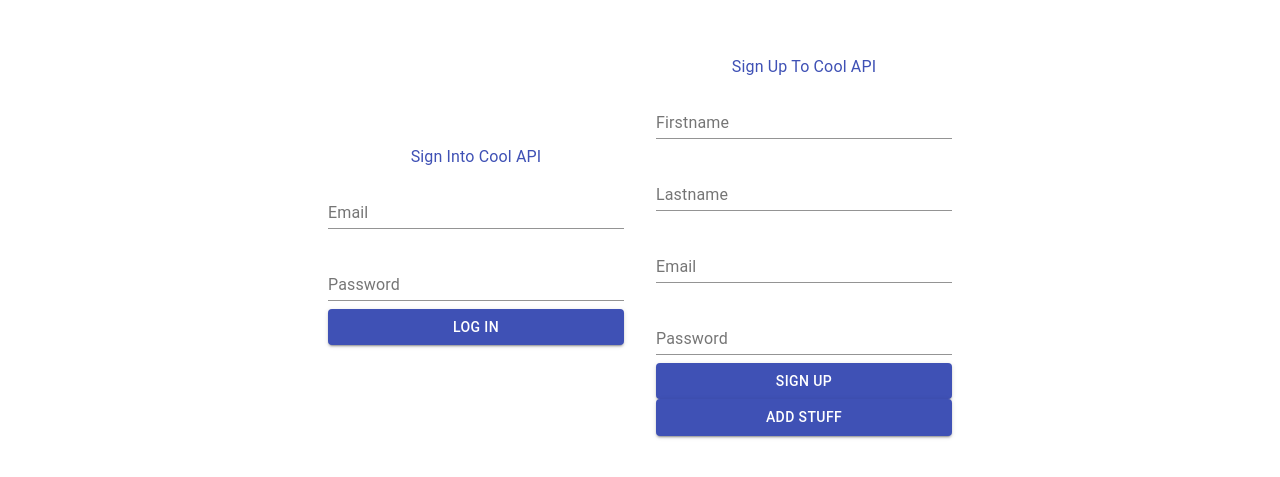
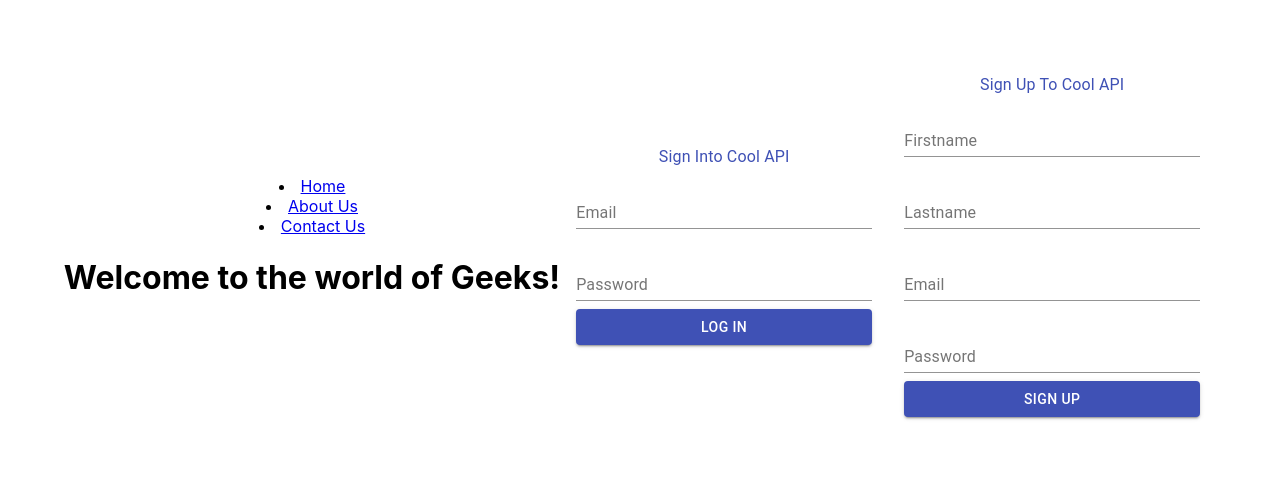
Before and after one commit to MattRank93/Umos_React, a React (Create React App) app: page / in a window 1280 px wide. Shown: the part 137-614 px from the top of the page. Built offline with nearby package versions, Linux system fonts and the light colour scheme.

Commit message:
small changes

```diff
--- a/package.json
+++ b/package.json
@@ -9,12 +9,11 @@
     "@testing-library/react": "^9.5.0",
     "@testing-library/user-event": "^7.2.1",
     "axios": "^0.20.0",
-    "firebase": "^7.23.0",
     "react": "^16.13.1",
     "react-dom": "^16.13.1",
     "react-router": "^5.2.0",
     "react-router-dom": "^5.2.0",
-    "react-scripts": "3.4.3"
+    "react-scripts": "^3.4.4"
   },
   "scripts": {
     "start": "react-scripts start",
--- a/src/App.js
+++ b/src/App.js
@@ -19,7 +19,6 @@ class App extends React.Component {
     state = {
         email: '',
         pass: '',
-        stuff: '',
         suFirstname: '',
         suLastname: '',
         suEmail: '',
@@ -52,12 +51,6 @@ class App extends React.Component {
 
     changeSuPasswordField = event => {
         this.setState({suPassword: event.target.value});
-    }
-
-    addCoolStuff = event => {
-        event.preventDefault();
-        firestore.addStuff(this.state.stuff).then(r =>
-            console.log("awesome" + r))
     }
 
     signIn = event => {
@@ -106,29 +99,11 @@ class App extends React.Component {
                 alert("Error: " + err)
             })
 
-    }
+    }//
 
     render() {
         return (
             <div className="App">
-                {/*<Router>*/}
-                {/*    <div className="App">*/}
-                {/*            <li>*/}
-                {/*                <Link to="/">Home</Link>*/}
-                {/*            </li>*/}
-                {/*            <li>*/}
-                {/*                <Link to="/about">About Us</Link>*/}
-                {/*            </li>*/}
-                {/*            <li>*/}
-                {/*                <Link to="/contact">Contact Us</Link>*/}
-                {/*            </li>*/}
-                {/*        <Switch>*/}
-                {/*            <Route exact path='/' component={Home}></Route>*/}
-                {/*            <Route exact path='/about' component={About}></Route>*/}
-                {/*            <Route exact path='/contact' component={Contact}></Route>*/}
-                {/*        </Switch>*/}
-                {/*    </div>*/}
-                {/*</Router>*/}
 
                 <Grid
                     container
@@ -138,6 +113,24 @@ class App extends React.Component {
                     justify="center"
                     style={{minHeight: '100vh'}}
                 >
+                    <Router>
+                        <div className="App">
+                                <li>
+                                    <Link to="/">Home</Link>
+                                </li>
+                                <li>
+                                    <Link to="/about">About Us</Link>
+                                </li>
+                                <li>
+                                    <Link to="/contact">Contact Us</Link>
+                                </li>
+                            <Switch>
+                                <Route exact path='/' component={Home}></Route>
+                                <Route exact path='/about' component={About}></Route>
+                                <Route exact path='/contact' component={Contact}></Route>
+                            </Switch>
+                        </div>
+                    </Router>
                     <Grid item xs={6} sm={3}>
                         <FormGroup>
                             <FormLabel focused={true}>Sign Into Cool API</FormLabel>
@@ -180,11 +173,6 @@ class App extends React.Component {
                                     Sign Up
                                 </Button>
                             </FormControl>
-                            <FormControl>
-                                <Button variant="contained" color="primary" onClick={this.addCoolStuff}>
-                                    Add stuff
-                                </Button>
-                            </FormControl>
                         </FormGroup>
                     </Grid>
                 </Grid>
```
Also changed, not shown: src/firestore.js (deleted, +0 -24 lines), firebase.json (deleted), 2 other files (tests, documents, lock files or other folders).
